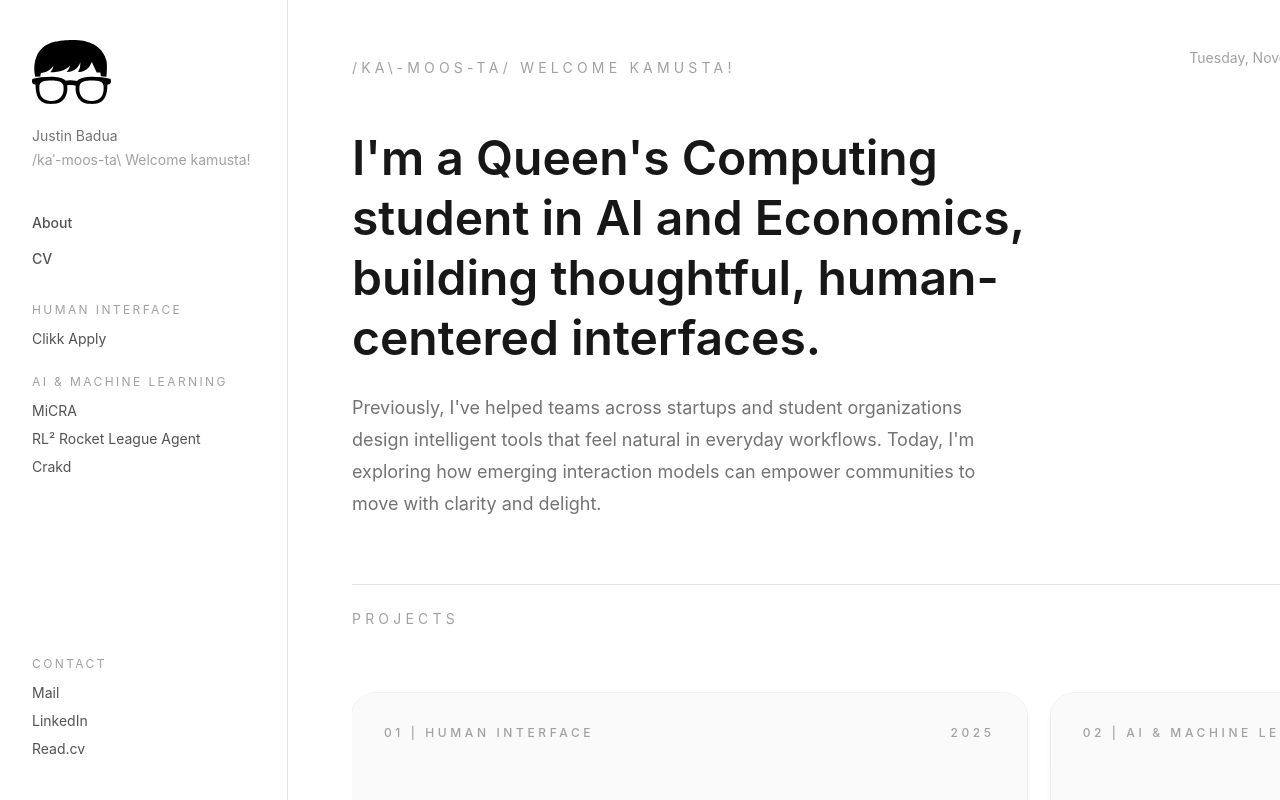
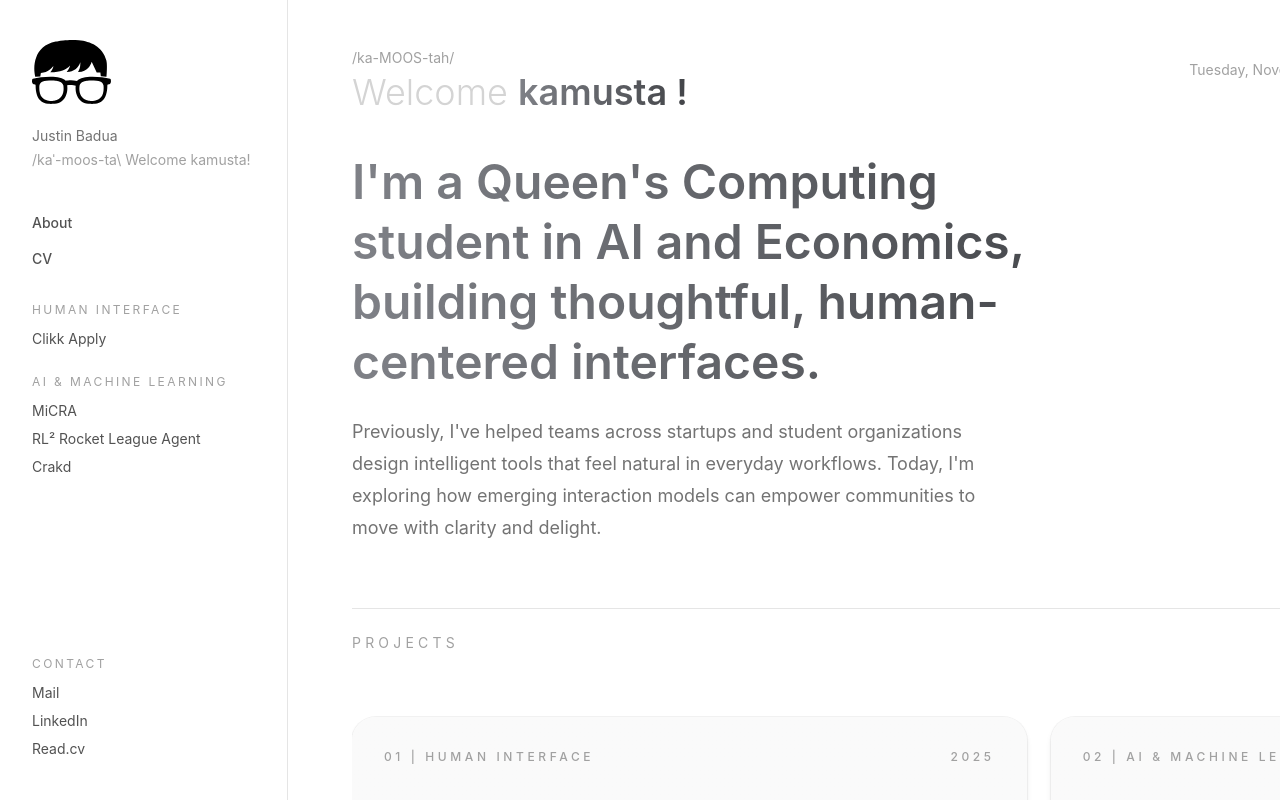
Before and after one commit to justinbaduaa/justin-badua-portfolio, a React (Vite) app: page / in a window 1280 px wide. Built offline with nearby package versions, Linux system fonts and the light colour scheme.

Commit message:
limear color header

```diff
--- a/src/pages/Home.jsx
+++ b/src/pages/Home.jsx
@@ -68,9 +68,25 @@ const Home = () => {
     <div className="w-full max-w-full bg-transparent px-6 pb-24 pt-12 text-neutral-900 sm:px-8 lg:px-12 lg:pr-16 xl:px-16 xl:pr-24">
       <header className="mb-16 min-w-0 max-w-5xl space-y-10">
         <div className="flex min-w-0 flex-col gap-4 text-neutral-500 lg:flex-row lg:items-center lg:justify-between">
-          <p className="overflow-hidden text-ellipsis text-sm uppercase tracking-[0.3em] text-neutral-400">
-            /ka\-MOOS-ta/ Welcome kamusta!
-          </p>
+          <div className="space-y-1">
+            <p className="text-sm text-neutral-400">
+              /ka-MOOS-tah/
+            </p>
+            <p className="text-4xl">
+              <span className="font-light text-neutral-300">Welcome </span>
+              <span
+                className="font-semibold"
+                style={{
+                  background: 'linear-gradient(to right, #7F8187, #424448)',
+                  WebkitBackgroundClip: 'text',
+                  WebkitTextFillColor: 'transparent',
+                  backgroundClip: 'text'
+                }}
+              >
+                kamusta !
+              </span>
+            </p>
+          </div>
           <div className="text-sm text-neutral-400 lg:text-right">
             <p>{formattedDate}</p>
             <p>{formattedTime}</p>
@@ -78,7 +94,15 @@ const Home = () => {
         </div>
 
         <div className="min-w-0 space-y-6 overflow-hidden">
-          <h1 className="max-w-3xl text-4xl font-semibold leading-tight text-neutral-900 wrap-break-word sm:text-5xl">
+          <h1
+            className="max-w-3xl text-4xl font-semibold leading-tight wrap-break-word sm:text-5xl"
+            style={{
+              background: 'linear-gradient(to right, #7F8187, #424448)',
+              WebkitBackgroundClip: 'text',
+              WebkitTextFillColor: 'transparent',
+              backgroundClip: 'text'
+            }}
+          >
             I'm a Queen's Computing student in AI and Economics, building thoughtful,
             human-centered interfaces.
           </h1>
```
